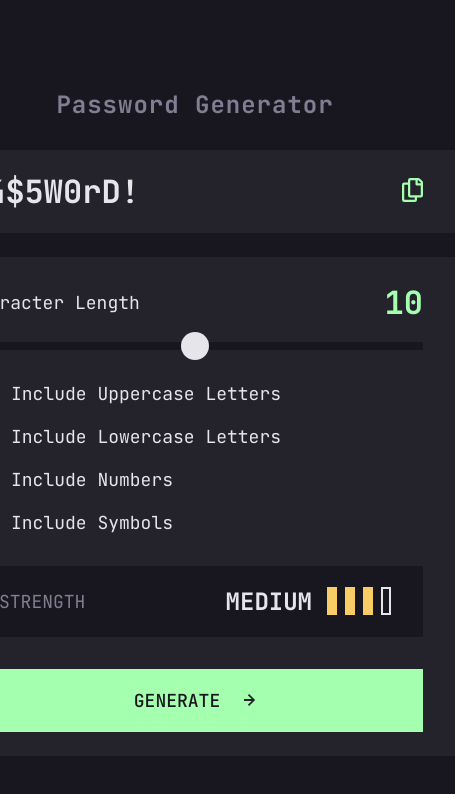
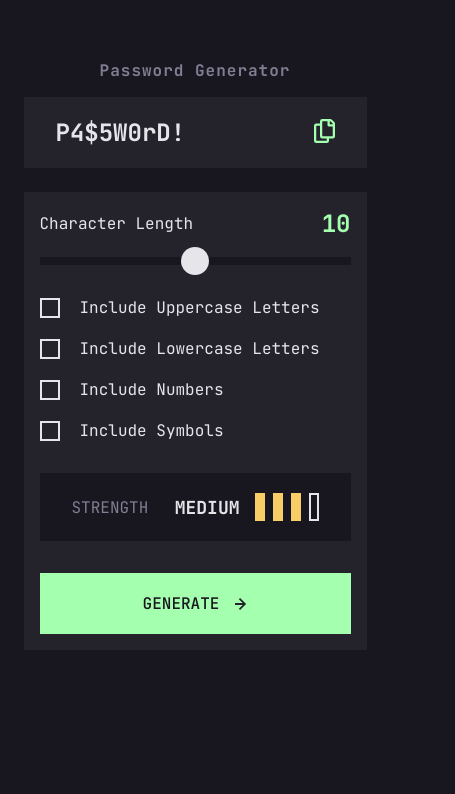
Before and after one commit to outHereSam/password-generator-app, an Angular app: page / in a window 390 px wide. Shown: the top 794 px of the page, 455 px wide, since content can reach past the window. Built offline with nearby package versions, Linux system fonts and the light colour scheme.

Commit message:
Makes responsive on mobile

```diff
--- a/src/app/app.component.sass
+++ b/src/app/app.component.sass
@@ -3,6 +3,10 @@
 .container
     // border: solid 1px pink
     width: 520px
+    margin: 60px 0 0 0
+
+    @media (max-width: 768px)
+        max-width: 343px
 
     .app-title
         font-size: 24px
@@ -11,6 +15,10 @@
         text-align: center
         margin: 0 0 30px 0
 
+        @media (max-width: 768px)
+            font-size: 16px
+            margin: 0 0 16px 0
+
     .generated-password
         display: flex
         justify-content: space-between
@@ -18,6 +26,10 @@
         padding: 20px 32px
         margin: 0 0 24px 0
         background-color: $bg-card
+
+        @media (max-width: 376px)
+            margin: 0 0 16px 0
+            padding: 16px
 
         .copy
             background: none
@@ -35,10 +47,17 @@
         .pass
             font-size: 32px
 
+            @media (max-width: 768px)
+                font-size: 24px
+
     .options
         // border: solid 1px pink
         padding: 24px 32px
         background-color: $bg-card
+
+        @media (max-width: 768px)
+            padding: 16px
+
 
         .top
             // border: solid 1px pink
@@ -50,9 +69,15 @@
             p
                 font-size: 18px
 
+                @media (max-width: 768px)
+                    font-size: 16px
+
             .char-count
                 font-size: 32px
                 color: $primary-green
+
+                @media (max-width: 768px)
+                    font-size: 24px
 
         .slider
             display: flex
@@ -89,6 +114,12 @@
                     appearance: none
                     border: none
                     cursor: pointer
+                    transition: 0.2s ease-in-out
+
+
+                    &:hover
+                        background-color: $bg-dark
+                        border: solid 2px $primary-green
 
                 &::-moz-range-progress
                     background: $primary-green
@@ -134,6 +165,11 @@
                 font-size: 18px
                 cursor: pointer
 
+                @media (max-width: 768px)
+                    font-size: 16px
+                    gap: 20px
+
+
         .strength
             display: flex
             justify-content: space-between
@@ -147,10 +183,17 @@
                 text-transform: uppercase
                 color: $secondary-text
 
+                @media (max-width: 768px)
+                    font-size: 16px
+
             h5
                 font-size: 24px
                 color: $text-color
                 text-transform: uppercase
+
+                @media (max-width: 768px)
+                    font-size: 18px
+
 
             .strength-stat
                 display: flex
@@ -191,6 +234,11 @@
         gap: 24px
         transition: 0.2s ease-in
 
+        @media (max-width: 768px)
+            font-size: 16px
+            gap: 16px
+
+
         &:hover
             background-color: $dark-medium
             border: solid 2px $primary-green
--- a/src/styles.sass
+++ b/src/styles.sass
@@ -17,7 +17,7 @@ $status-yellow: #F8CD65
 body
     font-family: $font-stack
     background-color: $bg-dark
-    height: 100vh
+    height: 100%
     display: flex
     justify-content: center
     align-items: center
```
